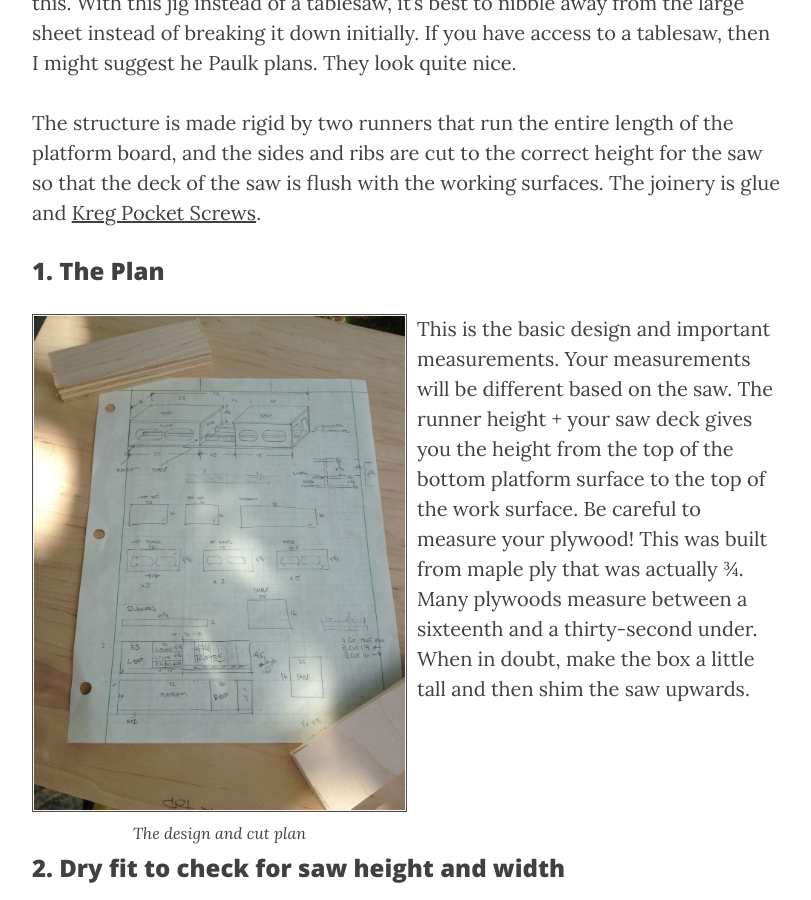
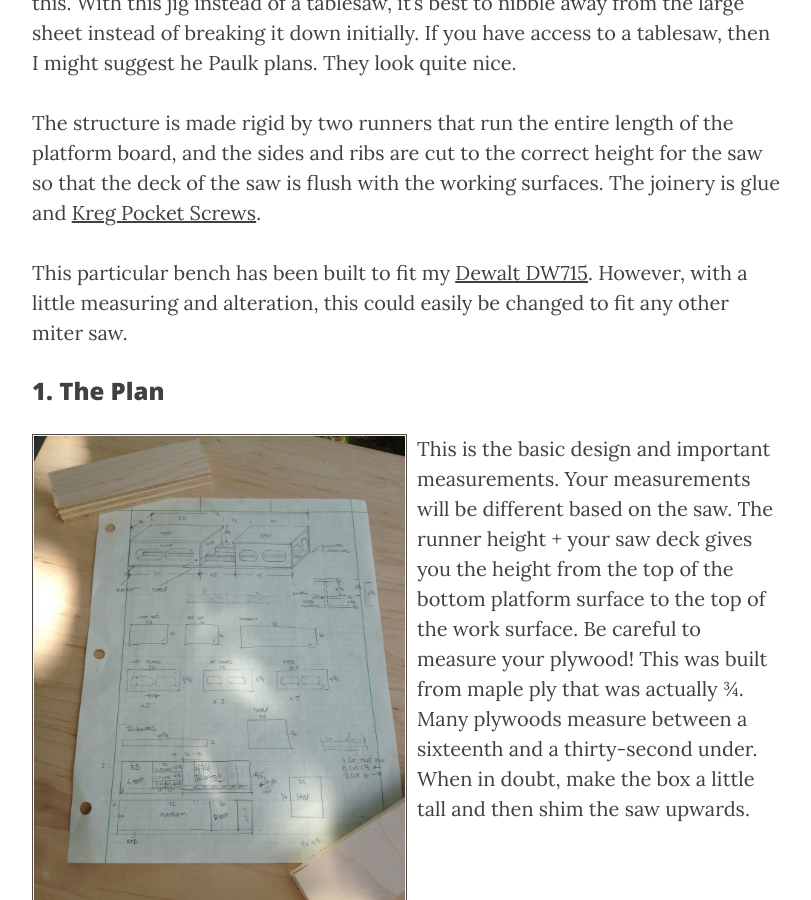
Before and after one commit to craig-davis/craig-davis.github.io, a Jekyll site: the page built from _posts/2015-08-17-miter-saw-workbench.markdown, in a window 1280 px wide and 900 px high, scrolled down 808 px. Shown: the whole window, without its empty margins (233-1044 px from the left). Built offline with Jekyll 4.4.1, drawn with Linux system fonts in a browser that asks for light colours; nearby versions of some CDN libraries.

Commit message:
Add saw link to miter saw post

```diff
--- a/_posts/2015-08-17-miter-saw-workbench.markdown
+++ b/_posts/2015-08-17-miter-saw-workbench.markdown
@@ -88,6 +88,9 @@ I created this using a [Kreg RipCut Jig][ripcut], and the cut plan that I genera
 
 The structure is made rigid by two runners that run the entire length of the platform board, and the sides and ribs are cut to the correct height for the saw so that the deck of the saw is flush with the working surfaces. The joinery is glue and [Kreg Pocket Screws][pocket].
 
+This particular bench has been built to fit my [Dewalt DW715][dw715]. However, with a little measuring and alteration, this could easily be changed to fit any other miter saw.
+
 [paulk]: http://www.paulkhomes.com/order-plans.html
 [ripcut]: http://amzn.to/1ioE6Et
 [pocket]: http://amzn.to/1ioEa7j
+[dw715]: http://amzn.to/1K7YDnx
```
